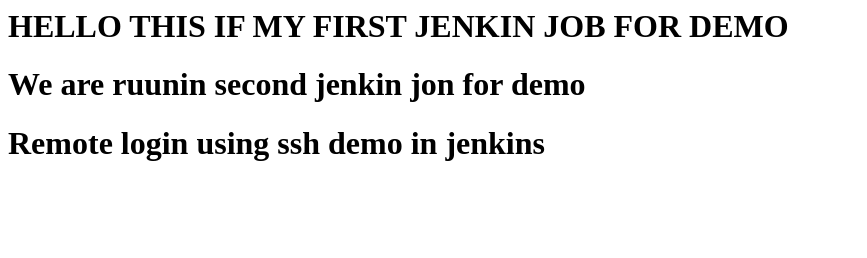
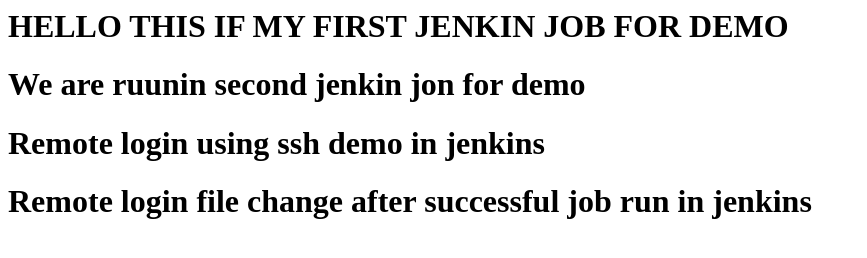
Before and after one commit to Thamilarasansubbaiyan/jenkin-cdot, a plain HTML site: page index.html in a window 1280 px wide. Shown: the whole page, without its empty margins (0-867 px from the left). Drawn offline with Linux system fonts and the light colour scheme.

Commit message:
ssh remotelogin 2 job

```diff
--- a/index.html
+++ b/index.html
@@ -1,3 +1,4 @@
 <h1> HELLO THIS IF MY FIRST JENKIN JOB FOR DEMO </h1>
 <h1> We are ruunin second jenkin jon for demo </h1>
 <h1> Remote login using ssh demo in jenkins </h1>
+<h1> Remote login file change after successful job run in jenkins</h1>
```
